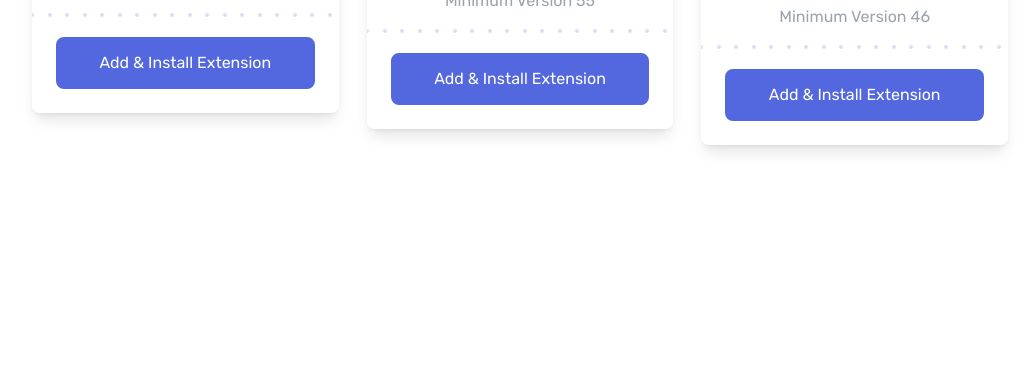
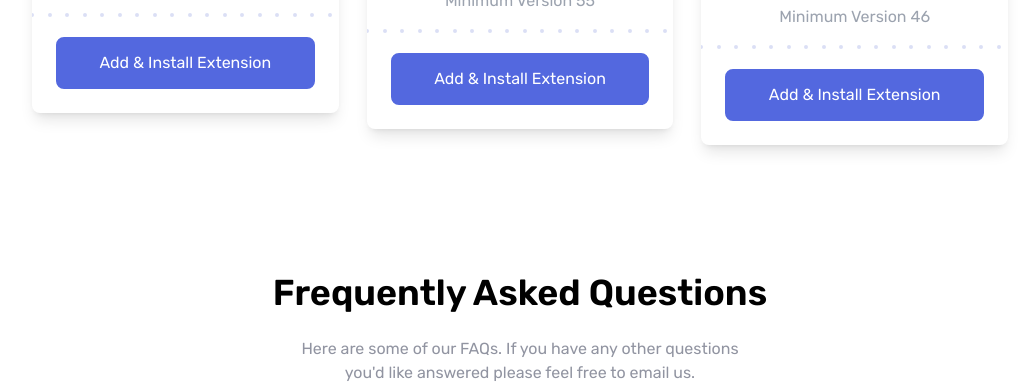
Before and after one commit to scottpeat/tailwind-bookmark-manager, a website: page index.html in a window 1280 px wide. Shown: the part 2030-2415 px from the top of the page, without its empty margins (120-1156 px from the left). Before the commit the page ends 2303 px from the top, so only its background shows below. Drawn offline with Linux system fonts and the light colour scheme.

Commit message:
Finished FAQ Heading section and moving onto FAQ accordion section

```diff
--- a/index.html
+++ b/index.html
@@ -319,5 +319,18 @@
         </div>
       </div>
     </section>
+    <!-- faq hEADING -->
+    <section id="faq">
+      <div class="container mx-auto">
+        <h2 class="mb-6 text-3xl font-semibold text-center md:text-4xl">
+          Frequently Asked Questions
+        </h2>
+        <p class="max-w-lg px-6 mx-auto text-center text text-grayishBlue">
+          Here are some of our FAQs. If you have any other questions you'd like
+          answered please feel free to email us.
+        </p>
+      </div>
+    </section>
+    <!-- -->
   </body>
 </html>
```
